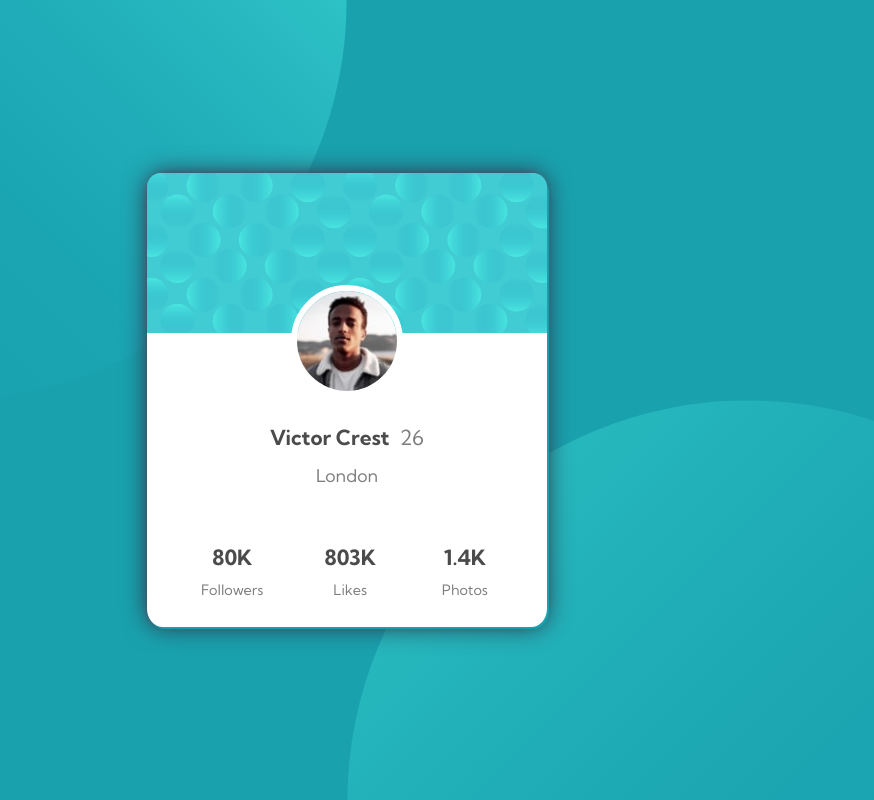
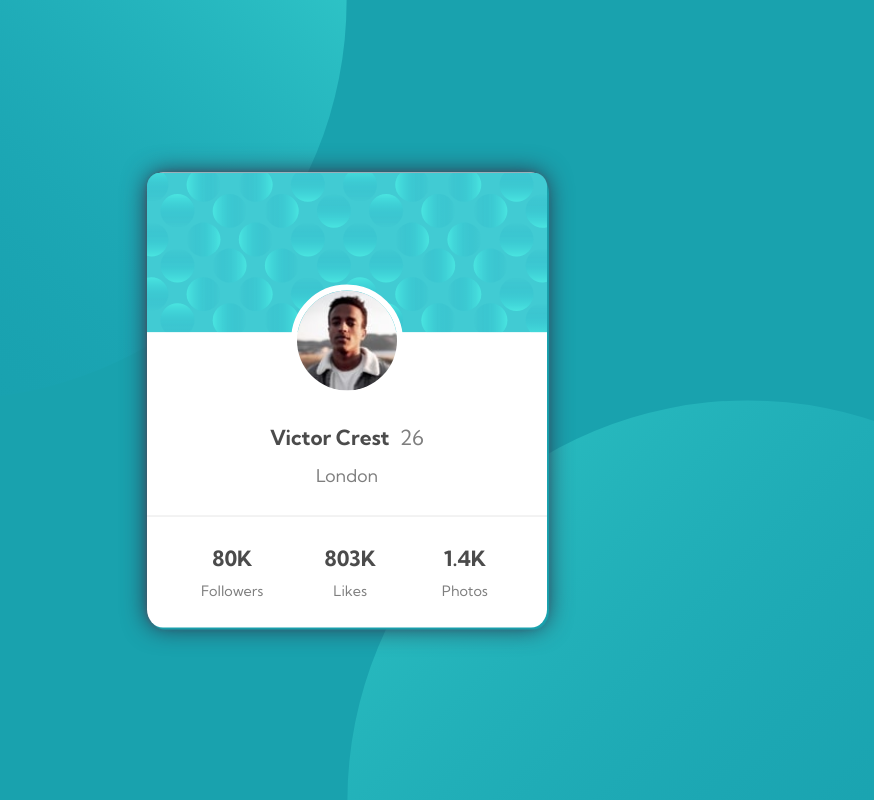
Before and after one commit to Creative1800/Profil-Card-Component, a plain HTML site: page index.html in a window 1280 px wide. Shown: the whole page, without its empty margins (293-1167 px from the left). Drawn offline with Linux system fonts and the light colour scheme.

Commit message:
added border bottom under victor's info

```diff
--- a/css/style.css
+++ b/css/style.css
@@ -84,7 +84,9 @@ body {
 }
 
 .victor-info {
-    margin-bottom: 2em;
+    margin-bottom: 1em;
+    padding-bottom: 1em;
+    border-bottom: 1px solid hsl(0, 0%, 90%);
 }
 
 /*  ==================
```
